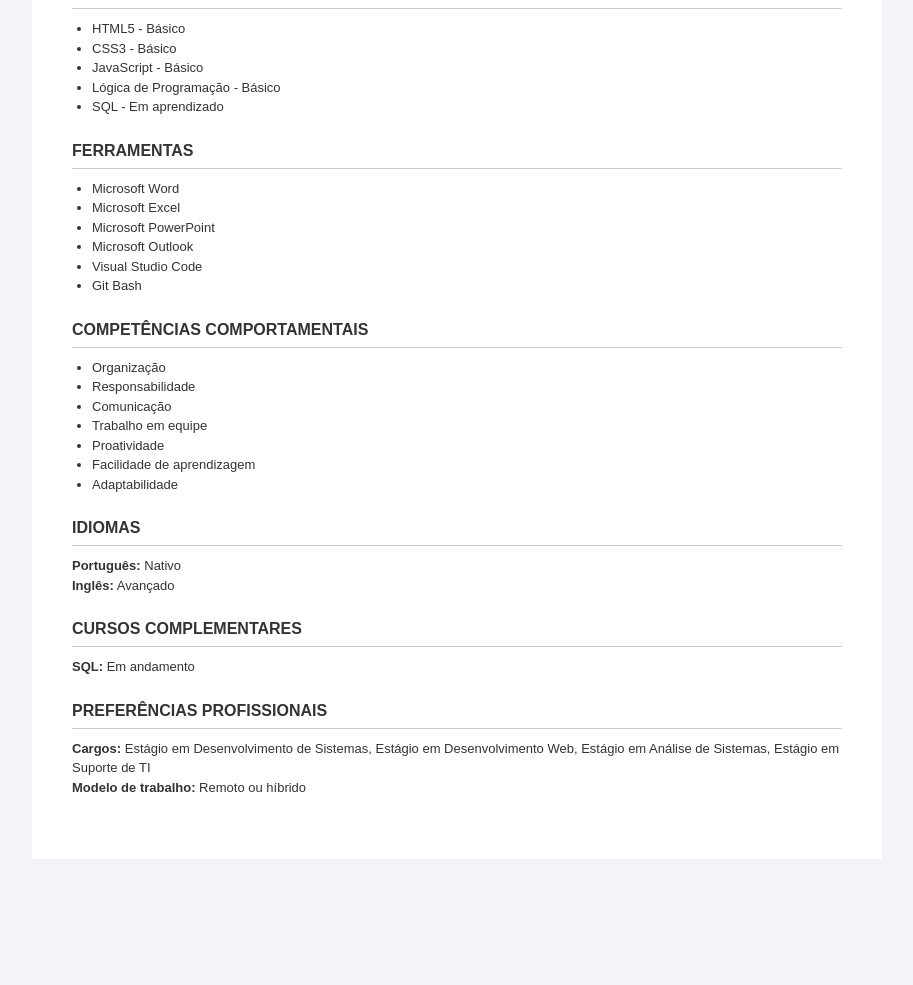
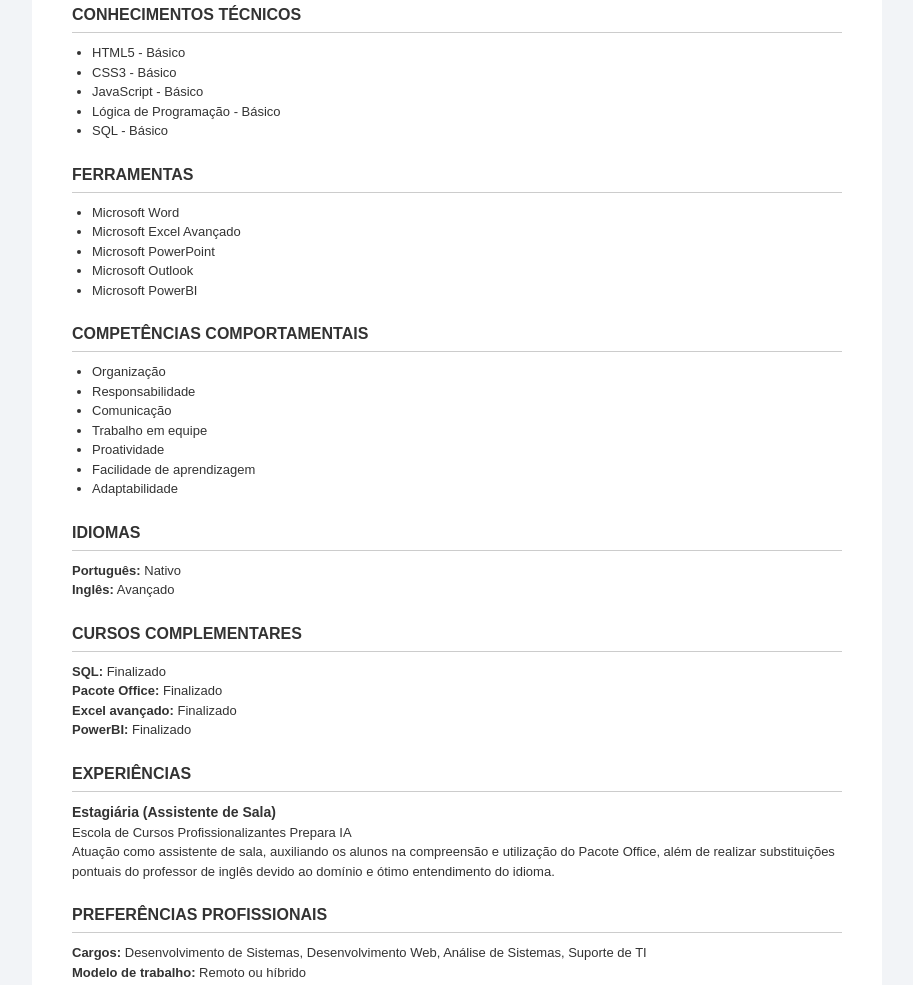
Before and after one commit to ClaraSophia23/CvClara, a plain HTML site: page index.html in a window 1280 px wide. Shown: the part 888-1873 px from the top of the page, without its empty margins (183-1096 px from the left). Before the commit the page ends 1777 px from the top, so only its background shows below. Drawn offline with Linux system fonts and the light colour scheme.

Commit message:
alterações e correções dos codigos hmtl e script

```diff
--- a/index.html
+++ b/index.html
@@ -69,6 +69,11 @@
         </section>
 
         <section>
+            <h2>Experiências</h2>
+            <div id="experiencias"></div>
+        </section>
+
+        <section>
             <h2>Preferências Profissionais</h2>
             <div id="preferencias"></div>
         </section>
--- a/script.js
+++ b/script.js
@@ -11,7 +11,7 @@ const curriculo = [
 
         objetivo: "Busco uma oportunidade de estágio na área de Tecnologia da Informação para aplicar meus conhecimentos, desenvolver experiência prática e ampliar minhas habilidades em desenvolvimento de sistemas.",
 
-        resumo: "Estudante de Análise e Desenvolvimento de Sistemas, com conhecimentos em desenvolvimento web, lógica de programação e criação de páginas dinâmicas. Possuo conhecimentos em HTML, CSS, JavaScript e Pacote Office, além de estar ampliando meus estudos em SQL. Tenho perfil organizado, responsável, comunicativo e facilidade para aprender.",
+        resumo: "Estudante de Análise e Desenvolvimento de Sistemas, com conhecimentos em desenvolvimento web, lógica de programação e criação de páginas dinâmicas. Possuo conhecimentos em HTML, CSS, JavaScript e Pacote Office, além de estar ampliando meus estudos em SQL e Python. Tenho perfil organizado, responsável, comunicativo e facilidade para aprender.",
 
         formacao: [
             {
@@ -46,16 +46,15 @@ const curriculo = [
             "CSS3 - Básico",
             "JavaScript - Básico",
             "Lógica de Programação - Básico",
-            "SQL - Em aprendizado"
+            "SQL - Básico"
         ],
 
         ferramentas: [
             "Microsoft Word",
-            "Microsoft Excel",
+            "Microsoft Excel Avançado",
             "Microsoft PowerPoint",
             "Microsoft Outlook",
-            "Visual Studio Code",
-            "Git Bash"
+            "Microsoft PowerBI"
         ],
 
         competencias: [
@@ -82,16 +81,37 @@ const curriculo = [
         cursos: [
             {
                 nome: "SQL",
-                situacao: "Em andamento"
+                situacao: "Finalizado"
+            },
+            {
+                nome: "Pacote Office",
+                situacao: "Finalizado"
+            },
+            {
+                nome: "Excel avançado",
+                situacao: "Finalizado"
+            },
+            {
+                nome: "PowerBI",
+                situacao: "Finalizado"
+            }
+        ],
+
+        experiencias: [
+            {
+                cargo: "Estagiária (Assistente de Sala)",
+                empresa: "Escola de Cursos Profissionalizantes Prepara IA",
+                periodo: "",
+                descricao: "Atuação como assistente de sala, auxiliando os alunos na compreensão e utilização do Pacote Office, além de realizar substituições pontuais do professor de inglês devido ao domínio e ótimo entendimento do idioma."
             }
         ],
 
         preferencias: {
             cargos: [
-                "Estágio em Desenvolvimento de Sistemas",
-                "Estágio em Desenvolvimento Web",
-                "Estágio em Análise de Sistemas",
-                "Estágio em Suporte de TI"
+                "Desenvolvimento de Sistemas",
+                "Desenvolvimento Web",
+                "Análise de Sistemas",
+                "Suporte de TI"
             ],
             modelo: "Remoto ou híbrido"
         }
@@ -126,8 +146,8 @@ contato.innerHTML = `
 const formacao = document.getElementById("formacao");
 
 for (let item of dados.formacao) {
-
     const div = document.createElement("div");
+    div.classList.add("item");
 
     div.innerHTML = `
         <h3>${item.curso}</h3>
@@ -142,8 +162,8 @@ for (let item of dados.formacao) {
 const projetos = document.getElementById("projetos");
 
 for (let projeto of dados.projetos) {
-
     const div = document.createElement("div");
+    div.classList.add("item");
 
     div.innerHTML = `
         <h3>${projeto.nome}</h3>
@@ -158,11 +178,8 @@ for (let projeto of dados.projetos) {
 const conhecimentos = document.getElementById("conhecimentos");
 
 for (let item of dados.conhecimentos) {
-
     const linha = document.createElement("li");
-
-    linha.innerHTML = `${item}`;
-
+    linha.innerText = item;
     conhecimentos.appendChild(linha);
 }
 
@@ -170,11 +187,8 @@ for (let item of dados.conhecimentos) {
 const ferramentas = document.getElementById("ferramentas");
 
 for (let item of dados.ferramentas) {
-
     const linha = document.createElement("li");
-
-    linha.innerHTML = `${item}`;
-
+    linha.innerText = item;
     ferramentas.appendChild(linha);
 }
 
@@ -182,11 +196,8 @@ for (let item of dados.ferramentas) {
 const competencias = document.getElementById("competencias");
 
 for (let item of dados.competencias) {
-
     const linha = document.createElement("li");
-
-    linha.innerHTML = `${item}`;
-
+    linha.innerText = item;
     competencias.appendChild(linha);
 }
 
@@ -194,13 +205,8 @@ for (let item of dados.competencias) {
 const idiomas = document.getElementById("idiomas");
 
 for (let item of dados.idiomas) {
-
     const div = document.createElement("div");
-
-    div.innerHTML = `
-        <p><strong>${item.nome}:</strong> ${item.nivel}</p>
-    `;
-
+    div.innerHTML = `<p><strong>${item.nome}:</strong> ${item.nivel}</p>`;
     idiomas.appendChild(div);
 }
 
@@ -208,17 +214,28 @@ for (let item of dados.idiomas) {
 const cursos = document.getElementById("cursos");
 
 for (let item of dados.cursos) {
-
     const div = document.createElement("div");
-
-    div.innerHTML = `
-        <p><strong>${item.nome}:</strong> ${item.situacao}</p>
-    `;
-
+    div.innerHTML = `<p><strong>${item.nome}:</strong> ${item.situacao}</p>`;
     cursos.appendChild(div);
 }
 
+// Experiências
+const experiencias = document.getElementById("experiencias");
 
+for (let item of dados.experiencias) {
+    const div = document.createElement("div");
+    div.classList.add("item");
+
+    div.innerHTML = `
+        <h3>${item.cargo}</h3>
+        ${item.empresa ? `<p>${item.empresa} ${item.periodo ? `- ${item.periodo}` : ""}</p>` : ""}
+        <p>${item.descricao}</p>
+    `;
+
+    experiencias.appendChild(div);
+}
+
+// Preferências
 const preferencias = document.getElementById("preferencias");
 
 preferencias.innerHTML = `
```
